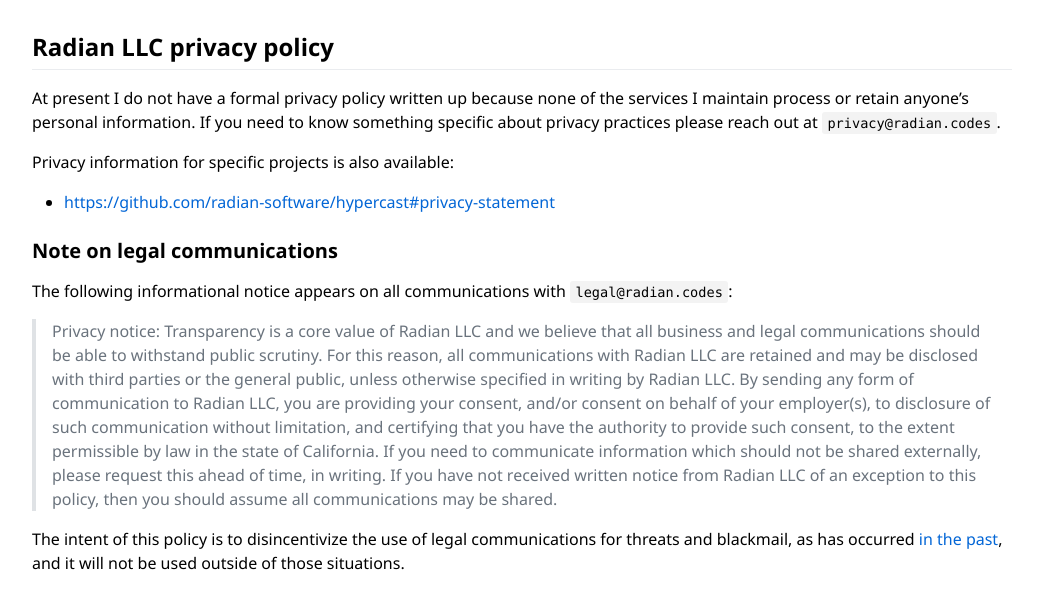
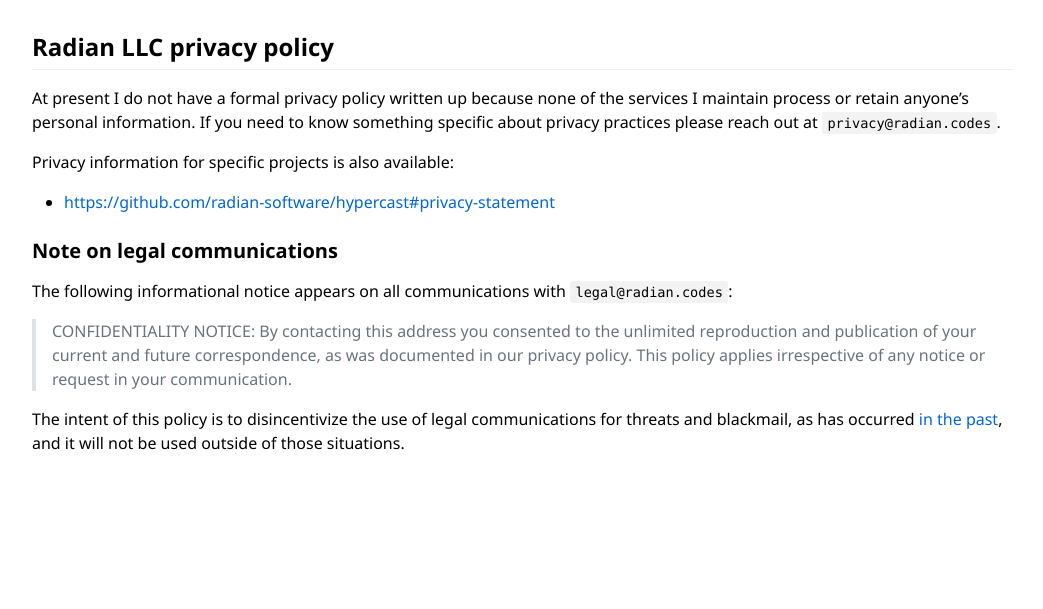
Before and after one commit to radian-software/radian.codes, a Jekyll site: the page built from privacy.md, in a window 1280 px wide. Shown: the top 609 px of the page, without its empty margins (118-1161 px from the left). Built offline with Jekyll 4.4.1, drawn with Linux system fonts in a browser that asks for light colours.

Commit message:
Fewer words = easier to read

```diff
--- a/privacy.md
+++ b/privacy.md
@@ -18,21 +18,11 @@ Privacy information for specific projects is also available:
 The following informational notice appears on all communications with
 `legal@radian.codes`:
 
-> Privacy notice: Transparency is a core value of Radian LLC and we
-> believe that all business and legal communications should be able to
-> withstand public scrutiny. For this reason, all communications with
-> Radian LLC are retained and may be disclosed with third parties or
-> the general public, unless otherwise specified in writing by Radian
-> LLC. By sending any form of communication to Radian LLC, you are
-> providing your consent, and/or consent on behalf of your
-> employer(s), to disclosure of such communication without limitation,
-> and certifying that you have the authority to provide such consent,
-> to the extent permissible by law in the state of California. If you
-> need to communicate information which should not be shared
-> externally, please request this ahead of time, in writing. If you
-> have not received written notice from Radian LLC of an exception to
-> this policy, then you should assume all communications may be
-> shared.
+> CONFIDENTIALITY NOTICE: By contacting this address you consented to
+> the unlimited reproduction and publication of your current and
+> future correspondence, as was documented in our privacy policy. This
+> policy applies irrespective of any notice or request in your
+> communication.
 
 The intent of this policy is to disincentivize the use of legal
 communications for threats and blackmail, as has occurred [in the
```
